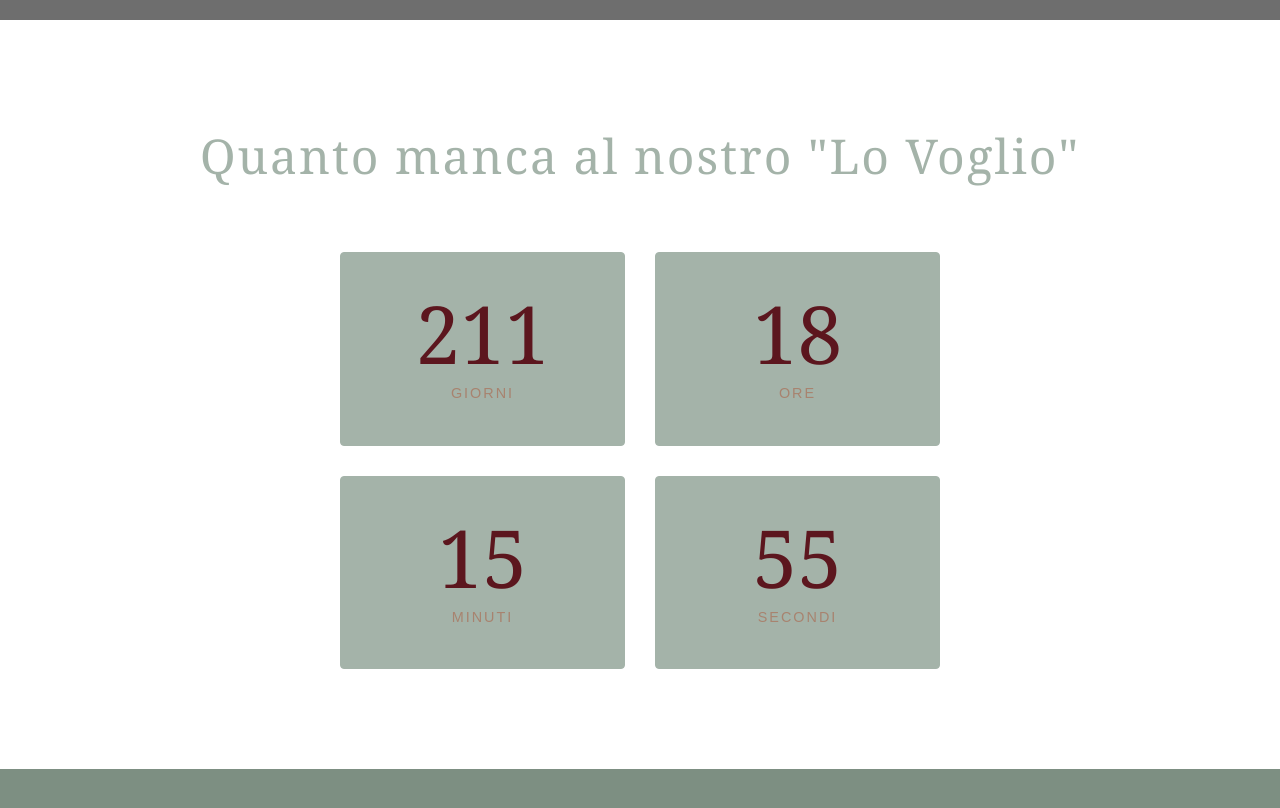
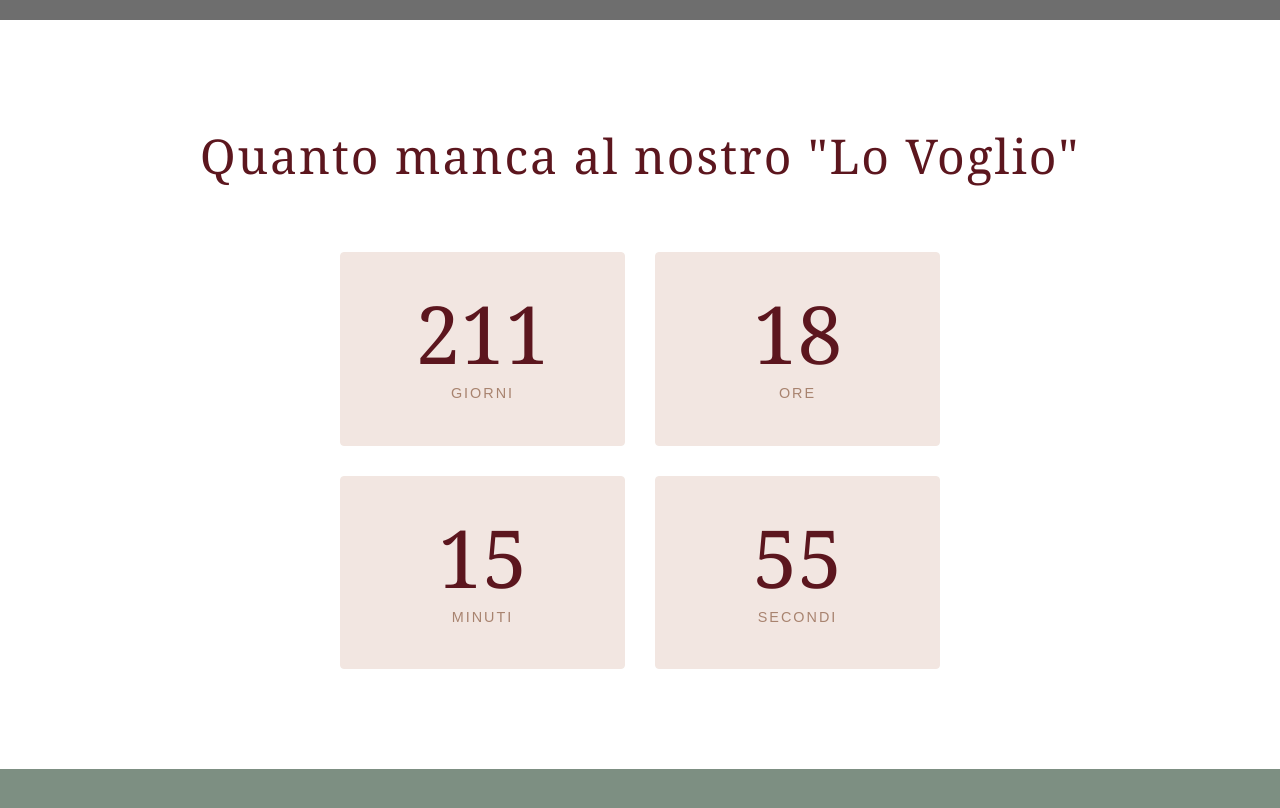
Before and after one commit to checcocav/wedding-villa-bisce, a Next.js app: page / in a window 1280 px wide. Shown: the part 780-1588 px from the top of the page. Built offline with nearby package versions, Linux system fonts and the light colour scheme; grey boxes are pictures that could not be loaded.

Commit message:
Update LandingClient.tsx

```diff
--- a/app/LandingClient.tsx
+++ b/app/LandingClient.tsx
@@ -241,7 +241,7 @@ export default function LandingClient() {
         <h2 style={{
           fontSize: 'clamp(2rem, 5vw, 3rem)',
           fontWeight: '300',
-          color: '#A4B3A9',
+          color: '#5C161E',
           marginBottom: '60px',
           letterSpacing: '2px'
         }}>
@@ -263,8 +263,8 @@ export default function LandingClient() {
           ].map((item, i) => (
             <div key={i} style={{
               padding: '40px 20px',
-              background: '#A4B3A9',
-              border: '1px solid #A4B3A9',
+              background: '#F2E6E1',
+              border: '1px solid #F2E6E1',
               borderRadius: 4
             }}>
               <div style={{
```
